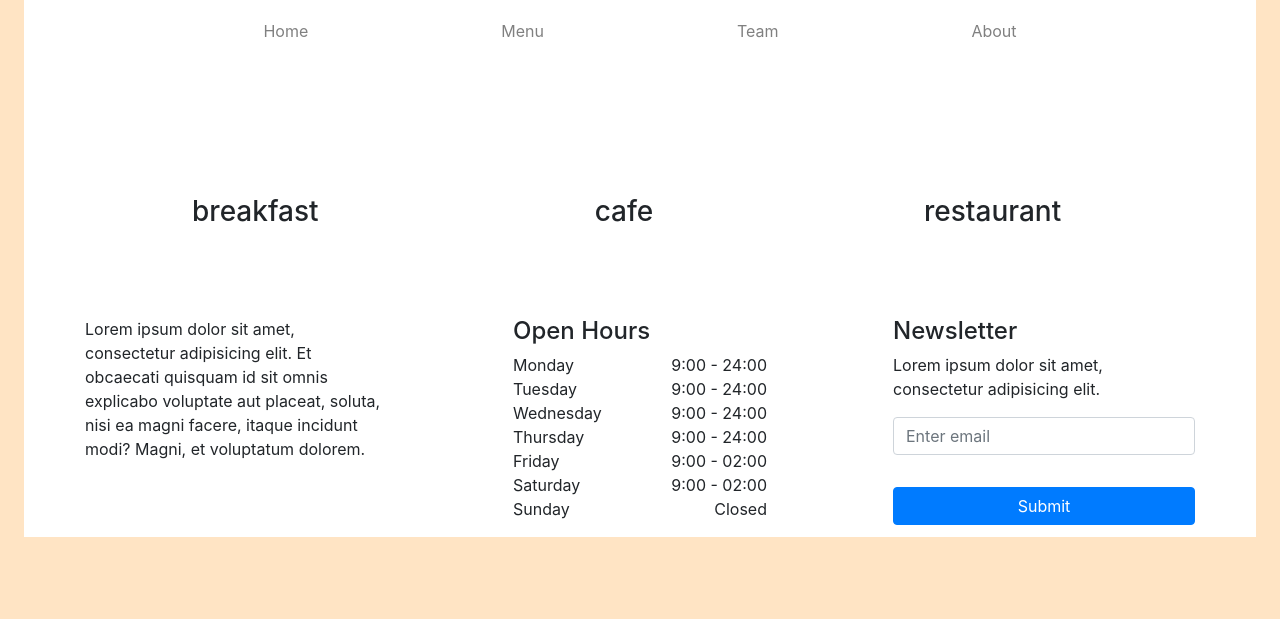
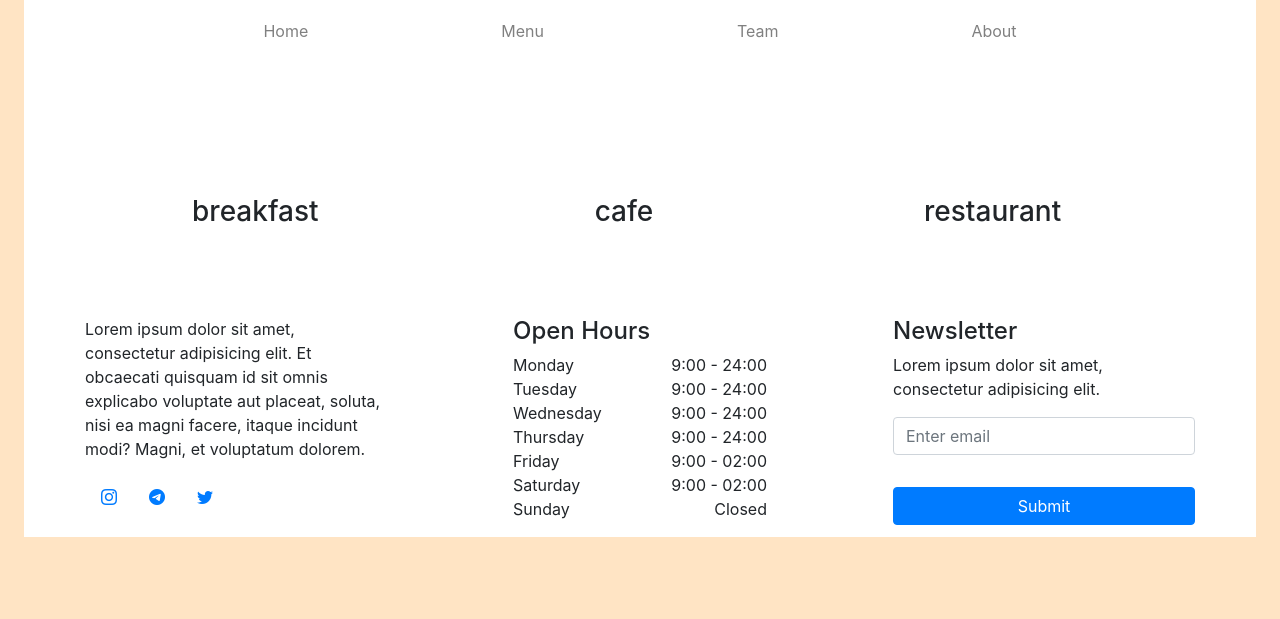
Before and after one commit to armangiter/maktab64-cafe-project, a Flask app: template templates/menu.html in a window 1280 px wide. Shown: the part 25-644 px from the top of the page. Run offline with Flask 2, Linux system fonts and the light colour scheme; the template is opened without the code that fills it, so the values that code supplies are empty; some libraries are stand-ins or nearby versions.

Commit message:
refactor menu

```diff
--- a/templates/menu.html
+++ b/templates/menu.html
@@ -5,6 +5,7 @@
     <title>Menu</title>
     <link rel="stylesheet" href="https://maxcdn.bootstrapcdn.com/bootstrap/4.0.0/css/bootstrap.min.css"
           integrity="sha384-Gn5384xqQ1aoWXA+058RXPxPg6fy4IWvTNh0E263XmFcJlSAwiGgFAW/dAiS6JXm" crossorigin="anonymous">
+    <link rel="stylesheet" href="https://cdn.jsdelivr.net/npm/bootstrap-icons@1.7.2/font/bootstrap-icons.css">
     <style>
         body {
             background-color: bisque;
@@ -104,7 +105,8 @@
         button {
             margin-top: 1rem;
         }
-        #footer{
+
+        #footer {
             margin-top: 5rem;
         }
     </style>
```
